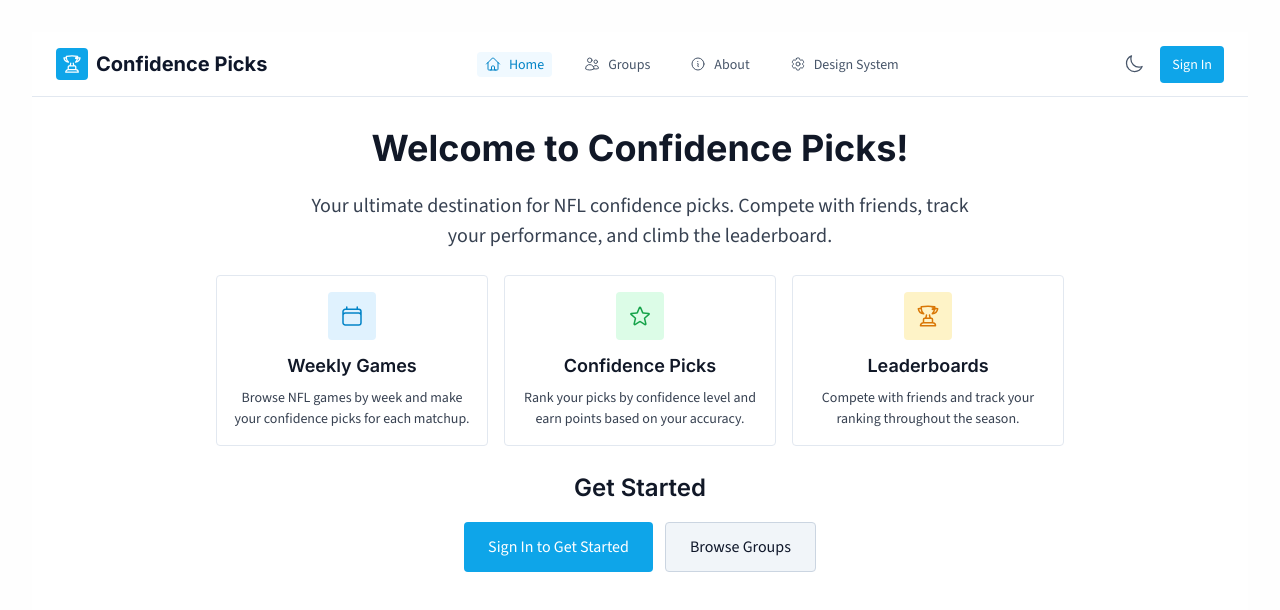
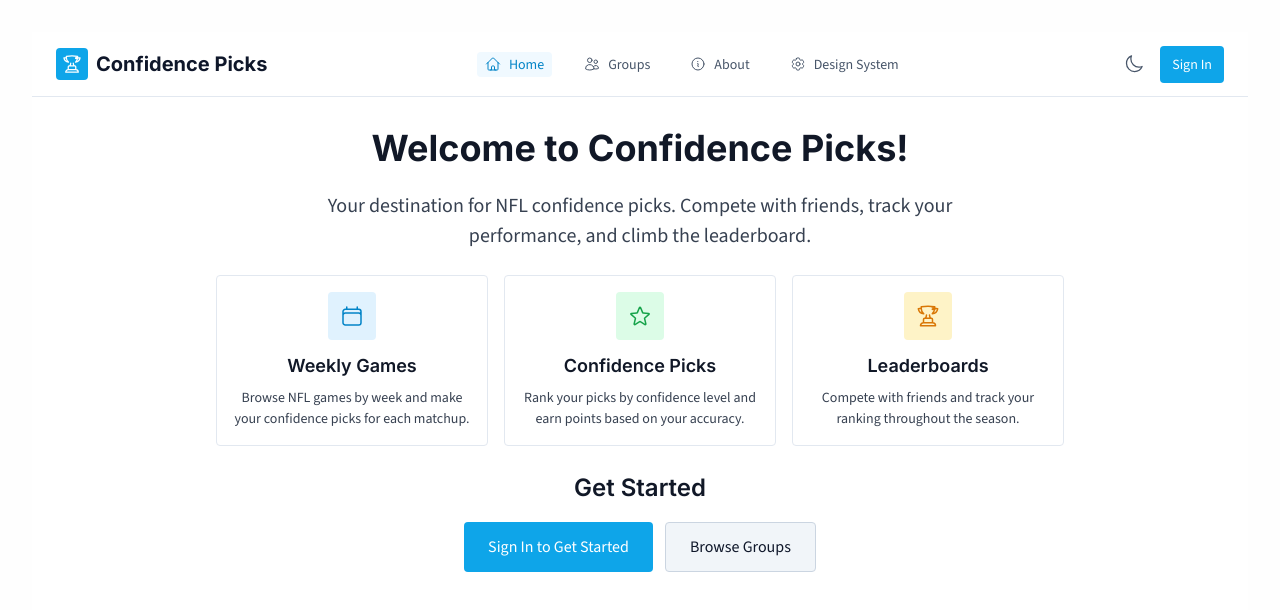
Before and after one commit to dokun1/confidence-picks, a Svelte app in the folder frontend/: page / in a window 1280 px wide. Shown: the top 610 px of the page. Built offline with nearby package versions, Linux system fonts and the light colour scheme.

Commit message:
small change to validate frontend deploying

```diff
--- a/frontend/src/App.svelte
+++ b/frontend/src/App.svelte
@@ -106,7 +106,7 @@
             Welcome to Confidence Picks!
           </h1>
           <p class="text-xl text-[var(--color-text-secondary)] max-w-2xl mx-auto">
-            Your ultimate destination for NFL confidence picks. Compete with friends, track your performance, and climb the leaderboard.
+            Your destination for NFL confidence picks. Compete with friends, track your performance, and climb the leaderboard.
           </p>
         </header>
 
```
